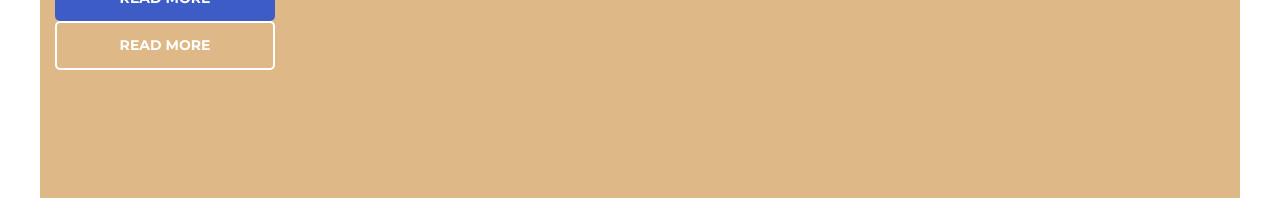
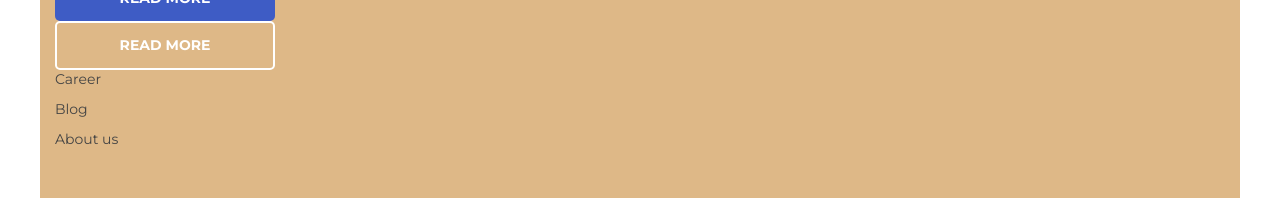
Before and after one commit to DawidKopicki/medical-website, a website: page index.html in a window 1280 px wide. Shown: the part 189-387 px from the top of the page. Drawn offline with Linux system fonts and the light colour scheme.

Commit message:
List styling

```diff
--- a/dev-assets/06-components/_components.scss
+++ b/dev-assets/06-components/_components.scss
@@ -3,3 +3,4 @@
 @import '_nav.scss';
 @import '_icon-box.scss';
 @import '_label.scss';
+@import '_list.scss';
--- /dev/null
+++ b/dev-assets/06-components/_list.scss
@@ -0,0 +1,10 @@
+.c-list {
+
+	&__item {
+		margin-bottom: 12px;
+	}
+
+	&--unstyled {
+		list-style-type: none;
+	}
+}
--- a/index.html
+++ b/index.html
@@ -18,6 +18,12 @@
 				<a class="c-btn c-btn--dark-blue" href="#">Read more</a>
 				<a class="c-btn c-btn--outline" href="#">Read more</a>
 
+				<ul class="c-list c-list--unstyled">
+					<li class="c-list__item">Career</li>
+					<li class="c-list__item">Blog</li>
+					<li class="c-list__item">About us</li>
+				</ul>
+
 			</div>
 
 			<div class="o-col o-col--md50 o-col--lg25" style="height: 400px; margin-bottom: 50px;">
```
Also changed, not shown: prod-assets/style.css.
